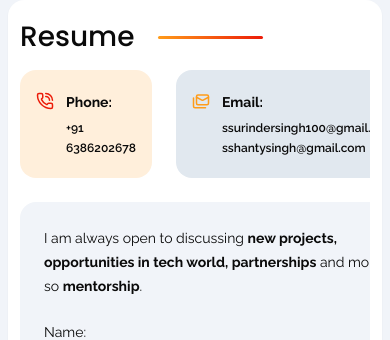
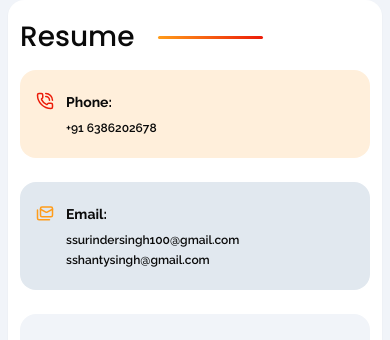
Before and after one commit to SurinderSing/PORTFOLIO-NEXT, a Next.js app: page /contact in a window 390 px wide. Shown: the part 747-1087 px from the top of the page. Built offline with nearby package versions, Linux system fonts and the light colour scheme.

Commit message:
style: enhance layout responsiveness for Contact and DetailCard components

```diff
--- a/src/app/(website)/contact/page.tsx
+++ b/src/app/(website)/contact/page.tsx
@@ -21,7 +21,7 @@ const contactData = [
 const Contact: React.FC = () => {
   return (
     <PageProvider title="Resume">
-      <div className="flex gap-6 justify-between mb-6">
+      <div className="flex flex-wrap gap-6 justify-between mb-6">
         {contactData.map((contact) => (
           <DetailCard
             key={contact.id}
--- a/src/components/website/pages/contact/detail-card/index.tsx
+++ b/src/components/website/pages/contact/detail-card/index.tsx
@@ -12,7 +12,7 @@ const DetailCard: React.FC<DetailCardProps> = ({
   details = [],
 }) => {
   return (
-    <div className="w-full px-4 py-5 bg-card even:bg-tertiary-2 even:dark:bg-secondary rounded-2xl flex gap-3 items-start">
+    <div className="flex-[47.5%] w-full px-4 py-5 bg-card even:bg-tertiary-2 even:dark:bg-secondary rounded-2xl flex gap-3 items-start">
       <div className="mt-0.5">{icon}</div>
       <div>
         <p className="para-1 font-bold mb-1">{title}:</p>
```
